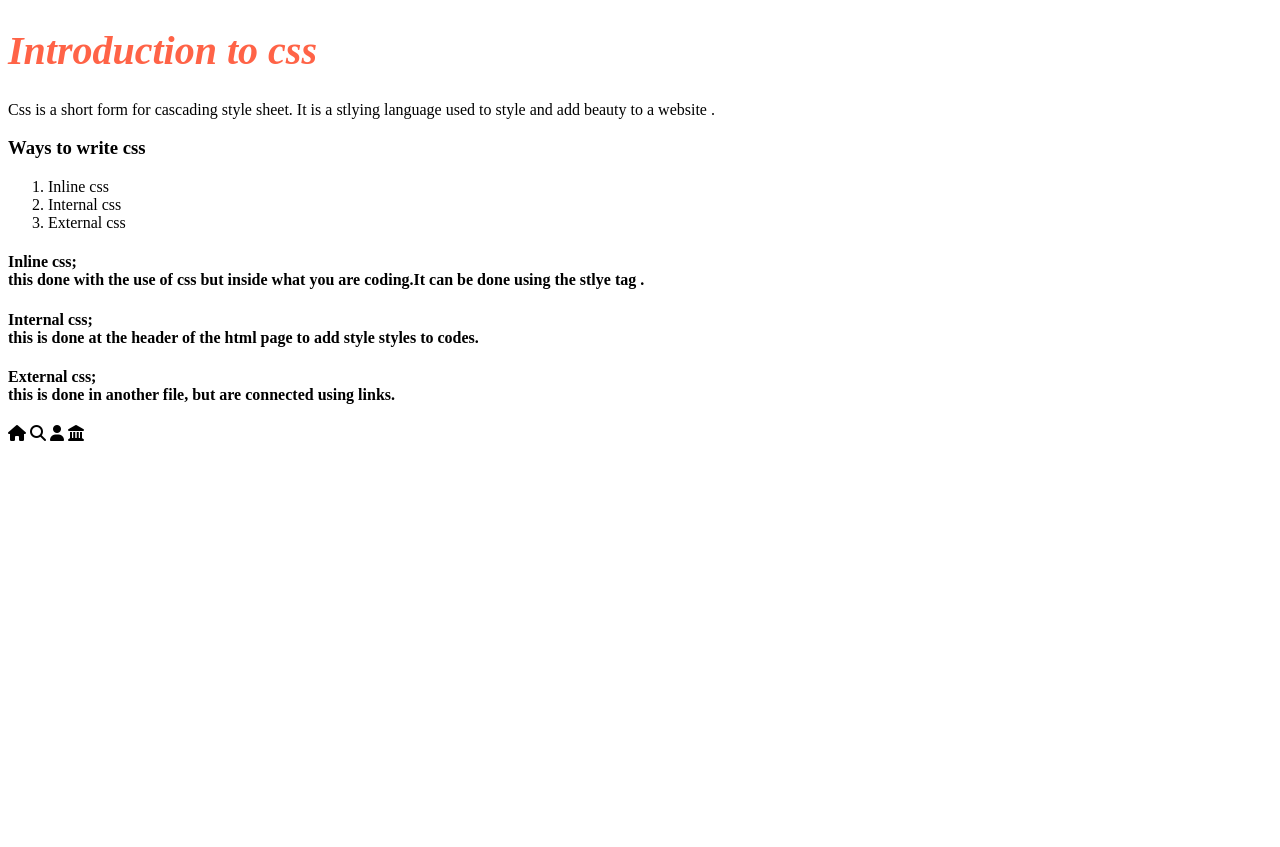
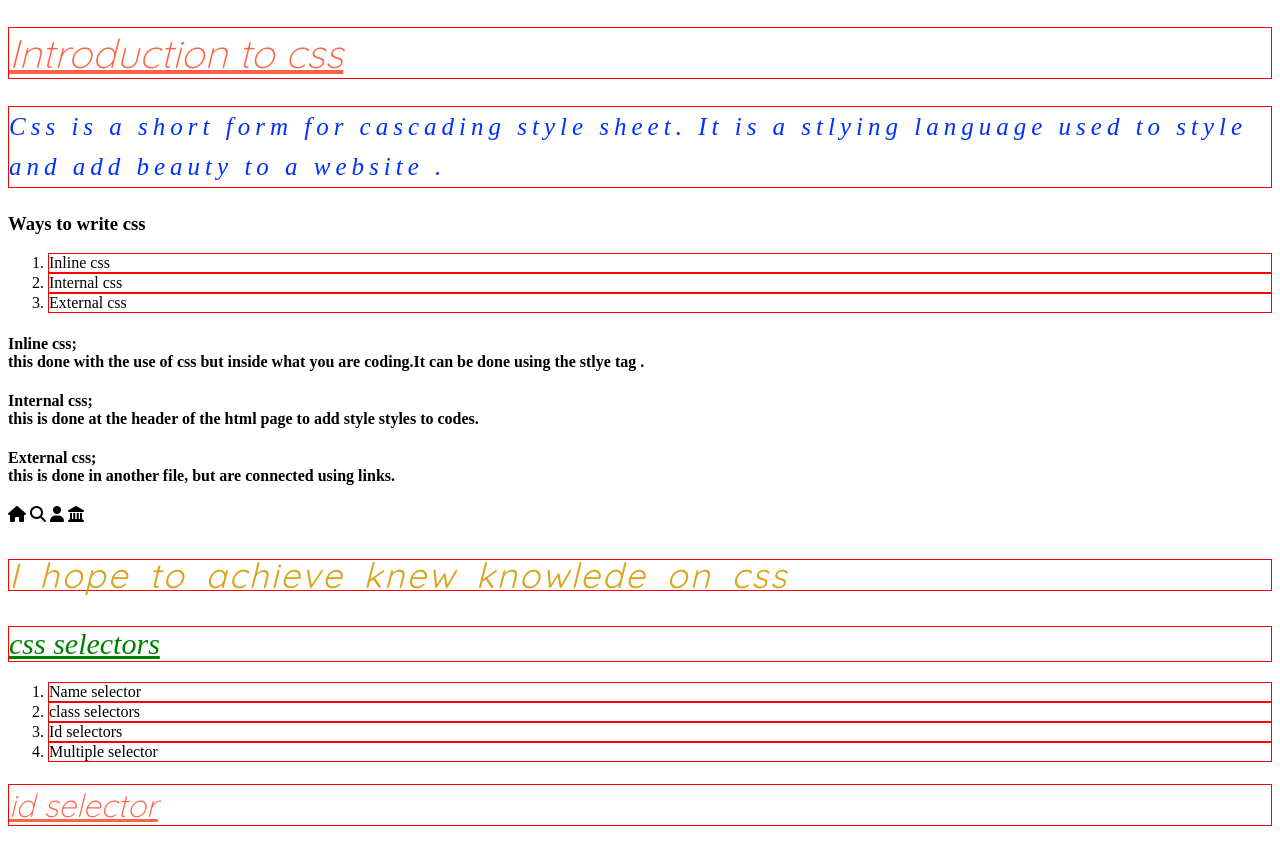
Before and after one commit to korede0219/CSS-2, a plain HTML site: page index.html in a window 1280 px wide. Before the commit the page ends 800 px from the top, so only its background shows below. Drawn offline with Linux system fonts and the light colour scheme.

Commit message:
css selector

```diff
--- a/index.html
+++ b/index.html
@@ -1,13 +1,65 @@
 <!DOCTYPE html>
 <html lang="en">
 <head>
+    <link rel="preconnect" href="https://fonts.googleapis.com">
+<link rel="preconnect" href="https://fonts.gstatic.com" crossorigin>
+<link href="https://fonts.googleapis.com/css2?family=Quicksand:wght@300..700&family=Young+Serif&display=swap" rel="stylesheet">
+    <link rel="preconnect" href="https://fonts.googleapis.com">
+<link rel="preconnect" href="https://fonts.gstatic.com" crossorigin>
+<link href="https://fonts.googleapis.com/css2?family=Quicksand:wght@300..700&display=swap" rel="stylesheet">
+    <style>
+h1{
+    font-family: quicksand;
+    font-size: 40px;
+    text-decoration: underline;
+    color: tomato;
+    font-weight: lighter;
+    font-style: italic;
+}
+.selectors{
+    font-size: 30px;
+    color: green;
+    font-weight: lighter;
+    font-family: youngserif;
+}
+p{
+    font-size: 25px;
+    font-family: youngserif;
+    font-style: italic;
+    line-height: 40px;
+    color: rgb(0, 47, 255);
+    word-spacing: 5pxpx;
+    letter-spacing: 5px;
+
+
+}
+.sheet{
+
+    font-size: 35px;
+    font-family: quicksand;
+    font-style: italic;
+    line-height: 30px;
+    color: goldenrod;
+    word-spacing: 8px;
+    letter-spacing: 2px;
+
+
+}
+#jer{
+    font-size: xx-large;
+
+}
+p,h1,li{
+    border: 1px solid red;
+}
+    </style>
     <link rel="stylesheet" href="https://cdnjs.cloudflare.com/ajax/libs/font-awesome/6.6.0/css/all.min.css" integrity="sha512-Kc323vGBEqzTmouAECnVceyQqyqdsSiqLQISBL29aUW4U/M7pSPA/gEUZQqv1cwx4OnYxTxve5UMg5GT6L4JJg==" crossorigin="anonymous" referrerpolicy="no-referrer" />
     <meta charset="UTF-8">
     <meta name="viewport" content="width=device-width, initial-scale=1.0">
     <title>css part 2</title>
 </head>
 <body>
-    <h1 style="font-size: 40px; color:tomato;font-style: italic;text-decoration: underlineJ;" >
+    <h1 >
         Introduction to css
     </h1>
     <p>
@@ -39,5 +91,23 @@
     <i class="fa-solid fa-magnifying-glass"></i>
     <i class="fa-solid fa-user"></i>
     <i class="fa-solid fa-landmark"></i>
+    <p class="sheet">
+        I hope to achieve knew knowlede on css
+    </p>
+    <h1 class="selectors">
+        css selectors
+    </h1>
+    <ol>
+        <li>
+            Name selector
+        </li>
+        <li>class selectors</li>
+        <li>Id selectors</li>
+        <li>Multiple selector</li>
+    </ol>
+    <h1 id="jer">
+        id selector
+    </h1>
+
 </body>
 </html>
```
